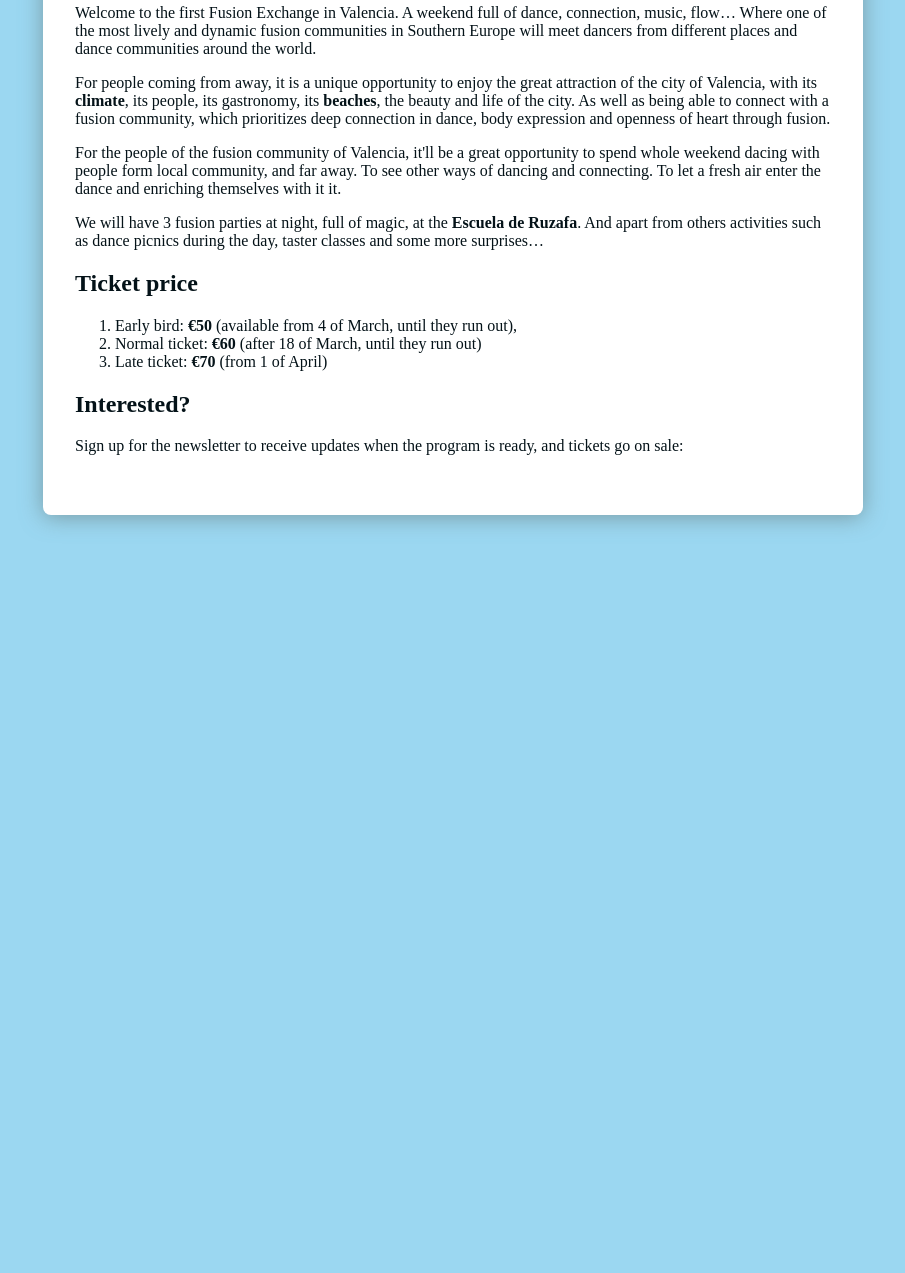
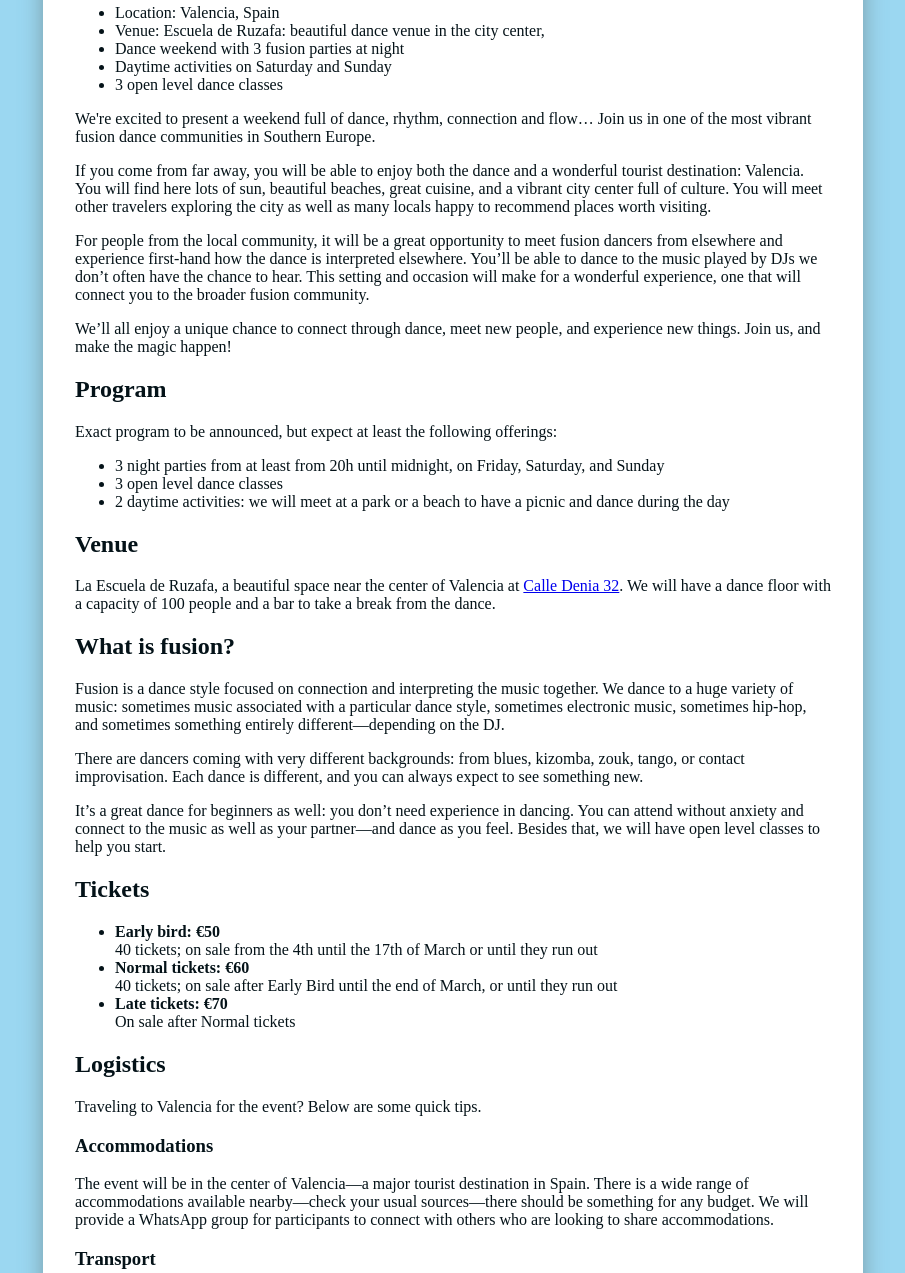
Before and after one commit to marcin-wosinek/valencia-fusion-exchange.com, a website: page index.html in a window 1280 px wide. Shown: the part 694-1967 px from the top of the page, without its empty margins (187-1092 px from the left). Before the commit the page ends 1273 px from the top, so only its background shows below. Drawn offline with Linux system fonts and the light colour scheme.

Commit message:
Update the copy

```diff
--- a/index.html
+++ b/index.html
@@ -53,58 +53,144 @@
         <img src="./assets/logo.jpg" />
       </div>
       <div class="copy">
-        <h1>Valencia Fusion Exchange</h1>
+        <h1 id="valencia-fusion-exchange">Valencia Fusion Exchange</h1>
 
         <h3>12—14 april 2024</h3>
 
+        <ul>
+          <li>Location: Valencia, Spain</li>
+          <li>
+            Venue: Escuela de Ruzafa: beautiful dance venue in the city center,
+          </li>
+          <li>Dance weekend with 3 fusion parties at night</li>
+          <li>Daytime activities on Saturday and Sunday</li>
+          <li>3 open level dance classes</li>
+        </ul>
+
         <p>
-          Welcome to the first Fusion Exchange in Valencia. A weekend full of
-          dance, connection, music, flow… Where one of the most lively and
-          dynamic fusion communities in Southern Europe will meet dancers from
-          different places and dance communities around the world.
+          We're excited to present a weekend full of dance, rhythm, connection
+          and flow… Join us in one of the most vibrant fusion dance communities
+          in Southern Europe.
         </p>
 
         <p>
-          For people coming from away, it is a unique opportunity to enjoy the
-          great attraction of the city of Valencia, with its <b>climate</b>, its
-          people, its gastronomy, its <b>beaches</b>, the beauty and life of the
-          city. As well as being able to connect with a fusion community, which
-          prioritizes deep connection in dance, body expression and openness of
-          heart through fusion.
+          If you come from far away, you will be able to enjoy both the dance
+          and a wonderful tourist destination: Valencia. You will find here lots
+          of sun, beautiful beaches, great cuisine, and a vibrant city center
+          full of culture. You will meet other travelers exploring the city as
+          well as many locals happy to recommend places worth visiting.
         </p>
 
         <p>
-          For the people of the fusion community of Valencia, it'll be a great
-          opportunity to spend whole weekend dacing with people form local
-          community, and far away. To see other ways of dancing and connecting.
-          To let a fresh air enter the dance and enriching themselves with it
-          it.
+          For people from the local community, it will be a great opportunity to
+          meet fusion dancers from elsewhere and experience first-hand how the
+          dance is interpreted elsewhere. You’ll be able to dance to the music
+          played by DJs we don’t often have the chance to hear. This setting and
+          occasion will make for a wonderful experience, one that will connect
+          you to the broader fusion community.
         </p>
 
         <p>
-          We will have 3 fusion parties at night, full of magic, at the
-          <b>Escuela de Ruzafa</b>. And apart from others activities such as
-          dance picnics during the day, taster classes and some more surprises…
+          We’ll all enjoy a unique chance to connect through dance, meet new
+          people, and experience new things. Join us, and make the magic happen!
         </p>
 
-        <h2>Ticket price</h2>
+        <h2 id="program">Program</h2>
 
-        <ol>
+        <p>
+          Exact program to be announced, but expect at least the following
+          offerings:
+        </p>
+
+        <ul>
           <li>
-            Early bird: <b>€50</b> (available from 4 of March, until they run
-            out),
+            3 night parties from at least from 20h until midnight, on Friday,
+            Saturday, and Sunday
+          </li>
+          <li>3 open level dance classes</li>
+          <li>
+            2 daytime activities: we will meet at a park or a beach to have a
+            picnic and dance during the day
+          </li>
+        </ul>
+
+        <h2 id="venue">Venue</h2>
+        <p>
+          La Escuela de Ruzafa, a beautiful space near the center of Valencia at
+          <a href="https://maps.app.goo.gl/H1hLoKTABmdSrVmXA">Calle Denia 32</a
+          >. We will have a dance floor with a capacity of 100 people and a bar
+          to take a break from the dance.
+        </p>
+
+        <h2 id="what-is-fusion">What is fusion?</h2>
+
+        <p>
+          Fusion is a dance style focused on connection and interpreting the
+          music together. We dance to a huge variety of music: sometimes music
+          associated with a particular dance style, sometimes electronic music,
+          sometimes hip-hop, and sometimes something entirely
+          different—depending on the DJ.
+        </p>
+
+        <p>
+          There are dancers coming with very different backgrounds: from blues,
+          kizomba, zouk, tango, or contact improvisation. Each dance is
+          different, and you can always expect to see something new.
+        </p>
+
+        <p>
+          It’s a great dance for beginners as well: you don’t need experience in
+          dancing. You can attend without anxiety and connect to the music as
+          well as your partner—and dance as you feel. Besides that, we will have
+          open level classes to help you start.
+        </p>
+
+        <h2 id="tickets">Tickets</h2>
+
+        <ul>
+          <li>
+            <b>Early bird: €50</b>
+            <br />
+            40 tickets; on sale from the 4th until the 17th of March or until
+            they run out
           </li>
           <li>
-            Normal ticket: <b>€60</b> (after 18 of March, until they run out)
+            <b>Normal tickets: €60</b>
+            <br />
+            40 tickets; on sale after Early Bird until the end of March, or
+            until they run out
           </li>
-          <li>Late ticket: <b>€70</b> (from 1 of April)</li>
-        </ol>
+          <li>
+            <b> Late tickets: €70 </b><br />
+            On sale after Normal tickets
+          </li>
+        </ul>
 
-        <h2>Interested?</h2>
+        <h2 id="logistics">Logistics</h2>
+
+        <p>Traveling to Valencia for the event? Below are some quick tips.</p>
+
+        <h3>Accommodations</h3>
+        <p>
+          The event will be in the center of Valencia—a major tourist
+          destination in Spain. There is a wide range of accommodations
+          available nearby—check your usual sources—there should be something
+          for any budget. We will provide a WhatsApp group for participants to
+          connect with others who are looking to share accommodations.
+        </p>
+
+        <h3>Transport</h3>
+        <p>
+          Valencia is a transportation hub: it has a well-connected airport and
+          fast trains from Madrid and Barcelona. For participants traveling by
+          car, we will provide a WhatsApp group to connect for ride-sharing.
+        </p>
+
+        <h2 id="pre-registration">Pre-registration</h2>
 
         <p>
-          Sign up for the newsletter to receive updates when the program is
-          ready, and tickets go on sale:
+          Can’t wait to come to the event? Sign up here to get updates with a
+          final program, start of ticket sales, and future events.
         </p>
 
         <script
@@ -112,6 +198,69 @@
           data-uid="1482429285"
           src="https://acroyoga-club-valencia.ck.page/1482429285/index.js"
         ></script>
+
+        <h2 id="contact">Contact</h2>
+
+        <p>
+          Got any questions, suggestions, or want to collaborate? Contact Marcin
+          Wosinek at
+          <a href="mailto:marcin.wosinek@gmail.com">marcin.wosinek@gmail.com</a
+          >, or by WhatsApp at +34 608 73 92 32.
+        </p>
+
+        <h2 id="code-of-conduct">Code of conduct</h2>
+        <p>
+          Respect each other and be aware that everyone has a different
+          perception of limits: better err on the side of being too polite and
+          too respectful. Please talk to each other: ask for permission and tell
+          people if they do something you are not OK with.
+        </p>
+
+        <p>
+          If someone is repeatedly disrespecting your limits, please talk to the
+          <b>care team</b> or the organizers.
+        </p>
+
+        <ul>
+          <li>
+            Don't assume what role you’ll take in the dance; whether you lead,
+            follow, or switch is up to you and your partner.
+          </li>
+          <li>
+            <Check in with your partner about what kind of dance they would
+            like, including whether they feel comfortable with close embraces or
+            being dipped./li>
+          </li>
+          <li>
+            Welcome everyone, embracing queerness and all types of bodies.t
+          </li>
+          <li>
+            If you don’t want to dance with someone—just decline. You don’t have
+            to provide justification nor promise a dance later.
+          </li>
+          <li>
+            You are welcome to ask anyone to dance. Be comfortable hearing no
+            from time to time.
+          </li>
+          <li>
+            If someone repeatedly declines to dance with you—take a hint, and
+            stop asking them.
+          </li>
+        </ul>
+
+        <p>
+          In case anything uncomfortable happens to you, or you witness anything
+          that concerns you, please get in contact with your care team or the
+          organizers.
+        </p>
+
+        <p>
+          <b>Note!</b> If you have ever been banned from any dance community or
+          event, please contact the organizer before purchasing your ticket. We
+          want to make sure everybody feels safe—and we would need to
+          double-check if we can have you at the event. Failure to notify us can
+          result in your being banned from the event.
+        </p>
       </div>
     </div>
   </body>
```
